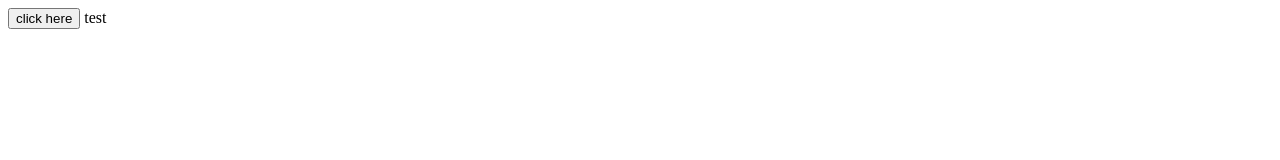
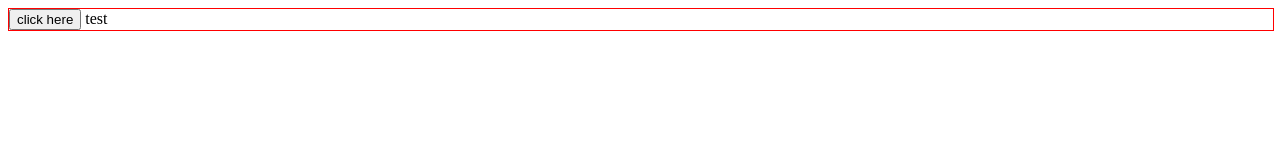
Before and after one commit to dev-haze/stockcalc, a plain HTML site: page index.html in a window 1280 px wide. Drawn offline with Linux system fonts and the light colour scheme.

Commit message:
Update index.html

```diff
--- a/index.html
+++ b/index.html
@@ -6,12 +6,20 @@
         <title>주식계산기 사이트</title>
     </head>
 
+    <style>
+        #header{
+            width: 100%;
+            height: 10%;
+            background: color #f5d682;
+            border: 1px solid red;
+        }
+
+    </style>
+
     <body>
         <nav id="header" border: 1rem solid >
-            <div width="100%" height="10%" backgroud-color="black">
-                <input type="button" value="click here" onclick="test()"/>
-                <a id="test">test</a>
-            </div>
+            <input type="button" value="click here" onclick="test()"/>
+            <a id="test">test</a>
         </nav>
 
         <section id="main">
@@ -24,6 +32,8 @@
         <aside id="ad">
         </aside>
 
+
+
     </body>
 
     <script>
```
